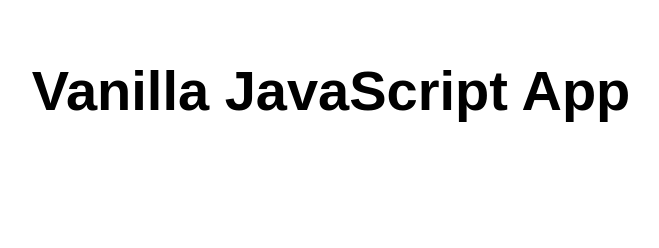
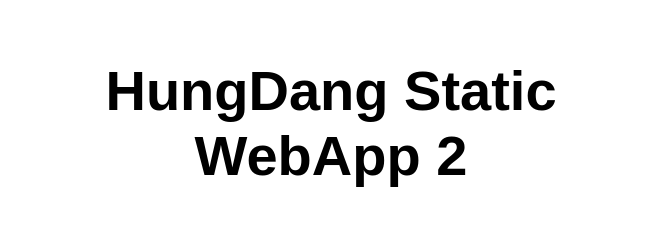
Before and after one commit to quochungdangptit/azurestaticweb2-vanilla-basic, a website: page src/index.html in a window 1280 px wide. Shown: the whole page, without its empty margins (309-968 px from the left). Drawn offline with Linux system fonts and the light colour scheme.

Commit message:
Update index.html

```diff
--- a/src/index.html
+++ b/src/index.html
@@ -5,12 +5,12 @@
   <meta charset="UTF-8">
   <meta name="viewport" content="width=device-width, initial-scale=1.0">
   <link rel="stylesheet" href="styles.css">
-  <title>Vanilla JavaScript App</title>
+  <title>HungDang Static WebApp 2</title>
 </head>
 
 <body>
   <main>
-    <h1>Vanilla JavaScript App</h1>
+    <h1>HungDang Static WebApp 2</h1>
   </main>
 </body>
 
```
